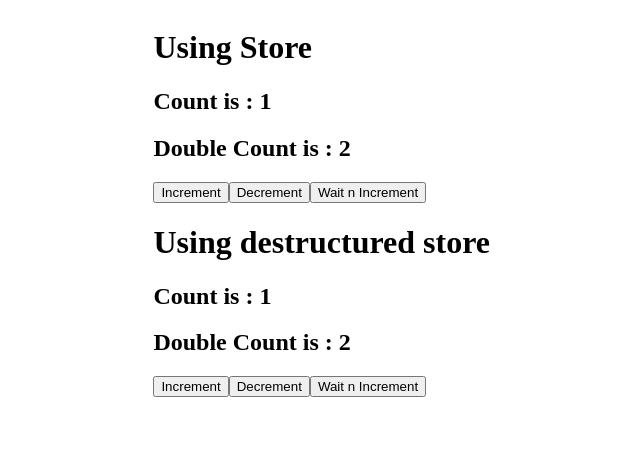
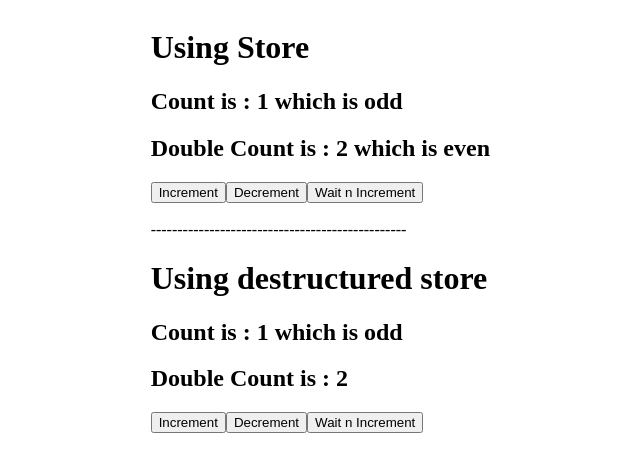
Before and after one commit to nithinK-142/vue-guide, a Vue app: page / in a window 1280 px wide. Shown: the top 472 px of the page, without its empty margins (150-790 px from the left). Built offline with nearby package versions, Linux system fonts and the light colour scheme.

Commit message:
update: check count is odd or even.

```diff
--- a/src/App.vue
+++ b/src/App.vue
@@ -7,7 +7,8 @@ store.count++;
 
 // destructuring logic
 // for state we use storeToRefs, it'll create refs for every reactive property
-const { count, doubleCount } = storeToRefs(store);
+const { count, doubleCount, oddEven } = storeToRefs(store);
+console.log(oddEven.value);
 // for actions we can directly desturucture
 const { increment, decrement, waitAndAdd } = store;
 </script>
@@ -15,17 +16,23 @@ const { increment, decrement, waitAndAdd } = store;
   <main>
     <div>
       <h1>Using Store</h1>
-      <h2>Count is : {{ store.count }}</h2>
-      <h2>Double Count is : {{ store.doubleCount }}</h2>
+      <h2>
+        Count is : {{ store.count }} which is {{ store.oddEven.isSingleCount }}
+      </h2>
+      <h2>
+        Double Count is : {{ store.doubleCount }} which is
+        {{ store.oddEven.isDoubleCount }}
+      </h2>
       <button @click="store.increment(1)">Increment</button>
       <button @click="store.decrement">Decrement</button>
       <button @click="store.waitAndAdd">Wait n Increment</button>
     </div>
-
+    <br />
+    <div>------------------------------------------------</div>
     <!-- destructured -->
     <div>
       <h1>Using destructured store</h1>
-      <h2>Count is : {{ count }}</h2>
+      <h2>Count is : {{ count }} which is {{ oddEven.isSingleCount }}</h2>
       <h2>Double Count is : {{ doubleCount }}</h2>
       <button @click="increment(1)">Increment</button>
       <button @click="decrement">Decrement</button>
--- a/src/stores/counter.js
+++ b/src/stores/counter.js
@@ -20,5 +20,13 @@ export const useCounterStore = defineStore("counter", {
   },
   getters: {
     doubleCount: (state) => state.count * 2,
+    oddEven: (state) => {
+      const isSingleCount = state.count % 2 === 0 ? "even" : "odd";
+      const isDoubleCount = state.doubleCount % 2 === 0 ? "even" : "odd";
+      return {
+        isSingleCount,
+        isDoubleCount,
+      };
+    },
   },
 });
```
